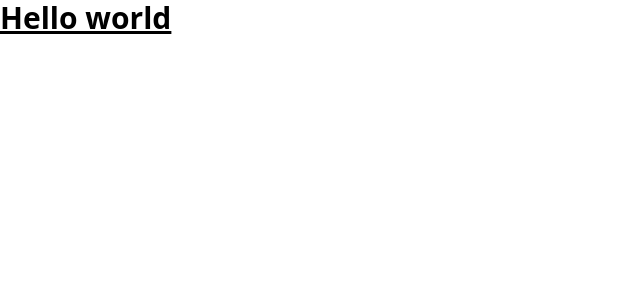
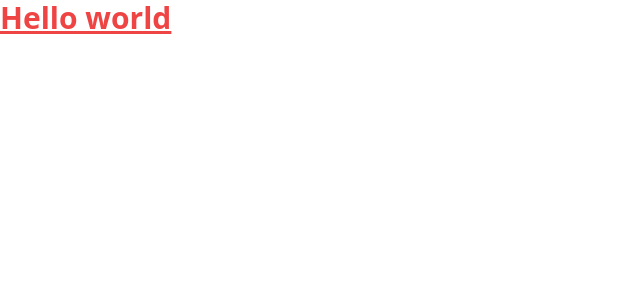
Before and after one commit to abhi886/weighingscale-next, a Next.js app: page / in a window 1280 px wide. Shown: the top 300 px of the page, without its empty margins (0-640 px from the left). Built offline with nearby package versions, Linux system fonts and the light colour scheme.

Commit message:
Bug fix: Revert TailwindConfigJS file to default extend

```diff
--- a/tailwind.config.js
+++ b/tailwind.config.js
@@ -1,4 +1,3 @@
-/** @type {import('tailwindcss').Config} */
 module.exports = {
   content: [
     "./pages/**/*.{js,ts,jsx,tsx}",
@@ -12,28 +11,6 @@ module.exports = {
       colors: {
         primary: "var(--primary)",
         "primary-2": "var(--primary-2)",
-        secondary: "var(--secondary)",
-        "secondary-2": "var(--secondary-2)",
-        hover: "var(--hover)",
-        "hover-1": "var(--hover-1)",
-        "hover-2": "var(--hover-2)",
-        "accents-0": "var(--accents-0)",
-        "accents-1": "var(--accents-1)",
-        "accents-2": "var(--accents-2)",
-        "accents-3": "var(--accents-3)",
-        "accents-4": "var(--accents-4)",
-        "accents-5": "var(--accents-5)",
-        "accents-6": "var(--accents-6)",
-        "accents-7": "var(--accents-7)",
-        "accents-8": "var(--accents-8)",
-        "accents-9": "var(--accents-9)",
-        violet: "var(--violet)",
-        "violet-light": "var(--violet-light)",
-        pink: "var(--pink)",
-        cyan: "var(--cyan)",
-        blue: "var(--blue)",
-        green: "var(--green)",
-        red: "var(--red)",
       },
       textColor: {
         base: "var(--text-base)",
```
